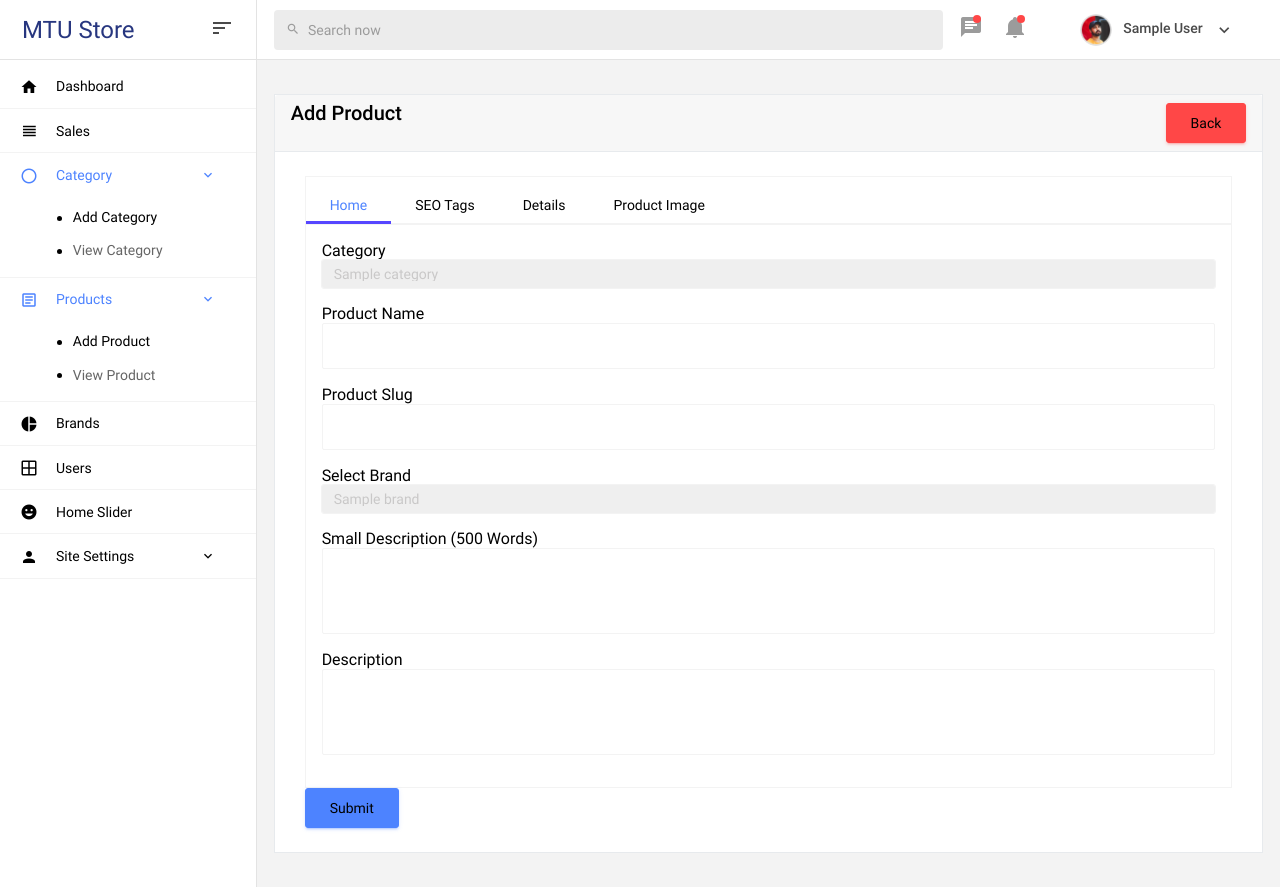
After one commit to hyperk1ll/e-commerce, a Laravel app: page /admin/products/create in a window 1280 px wide. The commit adds this page. Run offline with Laravel 9, Linux system fonts and the light colour scheme; a user stored in the database is signed in; tables that the repository leaves empty hold one stand-in row (values such as "Sample post"); some libraries are stand-ins or nearby versions.

Commit message:
add product w/ multiple images

```diff
--- /dev/null
+++ b/app/Http/Controllers/Admin/ProductController.php
@@ -0,0 +1,67 @@
+<?php
+
+namespace App\Http\Controllers\Admin;
+
+use App\Http\Controllers\Controller;
+use Illuminate\Http\Request;
+use App\Models\Category;
+use App\Models\Brand;
+use App\Http\Requests\ProductFormRequest;
+use Illuminate\Support\Str;
+
+class ProductController extends Controller
+{
+    public function index()
+    {
+        return view('admin.products.index');
+    }
+
+    public function create()
+    {
+        $categories = Category::all();
+        $brands = Brand::all();
+        return view('admin.products.create', compact('categories', 'brands'));
+    }
+
+    public function store(ProductFormRequest $request)
+    {
+        $validateData = $request->validated();
+
+        $category = Category::findOrFail($validateData['category_id']);
+        $product = $category->products()->create([
+            'category_id' => $validateData['category_id'],
+            'name' => $validateData['name'],
+            'slug' => Str::slug($validateData['slug']),
+            'brand' => $validateData['brand'],
+            'small_description' => $validateData['small_description'],
+            'description' => $validateData['description'],
+            'original_price' => $validateData['original_price'],
+            'selling_price' => $validateData['selling_price'],
+            'quantity' => $validateData['quantity'],
+            'trending' => $request->trending == true ? '1':'0',
+            'status' => $request->status == true ? '1':'0',
+            'meta_title' => $validateData['meta_title'],
+            'meta_keyword' => $validateData['meta_keyword'],
+            'meta_description' => $validateData['meta_description'],
+        ]);
+
+        if($request->hasFile('image')) {
+            $uploadPath = 'uploads/products/';
+
+            $i = 1;
+            foreach($request->file('image') as $imageFile) {
+                $extension = $imageFile->getClientOriginalExtension();
+                $filename = time().$i++. '.' . $extension;
+                $imageFile->move($uploadPath, $filename);
+                $finalImagePathName = $uploadPath.$filename;
+
+                $product->productImages()->create([
+                    'product_id' => $product->id,
+                    'image' => $finalImagePathName,
+                ]);
+            }
+        }
+
+        return redirect('/admin/products')->with('message', 'Product Added successfully!');
+    }
+}
--- a/app/Models/Category.php
+++ b/app/Models/Category.php
@@ -21,4 +21,9 @@ class Category extends Model
         'meta_description',
         'status',
     ];
+
+    public function products()
+    {
+        return $this->hasMany(Product::class, 'category_id', 'id');
+    }
 }
--- /dev/null
+++ b/resources/views/admin/products/create.blade.php
@@ -0,0 +1,148 @@
+@extends('layouts.admin')
+
+@section('content')
+
+<div class="row">
+    <div class="col-md-12">
+        <div class="card">
+            <div class="card-header">
+                <h4>Add Product
+                    <a href="{{ url('admin/products/') }}" class="btn btn-danger float-end">Back</a>
+                </h4>
+            </div>
+            <div class="card-body">
+                @if ($errors->any())
+                    <div class="alert alert-warning">
+                        <ul>
+                            @foreach ($errors->all() as $error)
+                                <div>{{ $error }}</div>
+                            @endforeach
+                        </ul>
+                    </div>
+                @endif
+                <form action="{{ url('admin/products') }}" method="POST" enctype="multipart/form-data">
+                    @csrf
+                    <ul class="nav nav-tabs" id="myTab" role="tablist">
+                        <li class="nav-item" role="presentation">
+                            <button class="nav-link active" id="home-tab" data-bs-toggle="tab" data-bs-target="#home-tab-pane" type="button" role="tab" aria-controls="home-tab-pane" aria-selected="true">
+                                Home
+                            </button>
+                        </li>
+                        <li class="nav-item" role="presentation">
+                            <button class="nav-link" id="seotag-tab" data-bs-toggle="tab" data-bs-target="#seotag-tab-pane" type="button" role="tab" aria-controls="seotag-tab-pane" aria-selected="false">
+                                SEO Tags
+                            </button>
+                        </li>
+                        <li class="nav-item" role="presentation">
+                            <button class="nav-link" id="details-tab" data-bs-toggle="tab" data-bs-target="#details-tab-pane" type="button" role="tab" aria-controls="details-tab-pane" aria-selected="false">
+                                Details
+                            </button>
+                        </li>
+                        <li class="nav-item" role="presentation">
+                            <button class="nav-link" id="image-tab" data-bs-toggle="tab" data-bs-target="#image-tab-pane" type="button" role="tab" aria-controls="image-tab-pane" aria-selected="false">
+                                Product Image
+                            </button>
+                        </li>
+                    </ul>
+                    <div class="tab-content" id="myTabContent">
+                        <div class="tab-pane fade border p-3 show active" id="home-tab-pane" role="tabpanel" aria-labelledby="home-tab" tabindex="0">
+                            <div class="mb-3">
+                                <label>Category</label>
+                                <select name="category_id" class="form-control">
+                                    @foreach ($categories as $category)
+                                        <option value="{{ $category->id }}">{{ $category->name }}</option>
+                                    @endforeach
+                                </select>
+                            </div>
+                            <div class="mb-3">
+                                <label>Product Name</label>
+                                <input type="text" name="name" class="form-control">
+                            </div>
+                            <div class="mb-3">
+                                <label>Product Slug</label>
+                                <input type="text" name="slug" class="form-control">
+                            </div>
+                            <div class="mb-3">
+                                <label>Select Brand</label>
+                                <select name="brand" class="form-control">
+                                    @foreach ($brands as $brand)
+                                        <option value="{{ $brand->id }}">{{ $brand->name }}</option>
+                                    @endforeach
+                                </select>
+                            </div>
+                            <div class="mb-3">
+                                <label>Small Description (500 Words)</label>
+                                <textarea name="small_description" class="form-control" rows="4"></textarea>
+                            </div>
+                            <div class="mb-3">
+                                <label>Description</label>
+                                <textarea name="description" class="form-control" rows="4"></textarea>
+                            </div>
+                        </div>
+                        <div class="tab-pane fade border p-3" id="seotag-tab-pane" role="tabpanel" aria-labelledby="seotag-tab" tabindex="0">
+                            <div class="mb-3">
+                                <label>Meta Title</label>
+                                <input type="text" name="meta_title" class="form-control">
+                            </div>
+                            <div class="mb-3">
+                                <label>Meta Description</label>
+                                <textarea name="meta_description" class="form-control" rows="4"></textarea>
+                            </div>
+                            <div class="mb-3">
+                                <label>Meta Keyword</label>
+                                <textarea name="meta_keyword" class="form-control" rows="4"></textarea>
+                            </div>
+                        </div>
+                        <div class="tab-pane fade border p-3" id="details-tab-pane" role="tabpanel" aria-labelledby="details-tab" tabindex="0">
+                            <div class="row">
+                                <div class="col-md-4">
+                                    <div class="mb-3">
+                                        <label>Original Price</label>
+                                        <input type="text" name="original_price" class="form-control">
+                                    </div>
+                                </div>
+                                <div class="col-md-4">
+                                    <div class="mb-3">
+                                        <label>Selling Price</label>
+                                        <input type="text" name="selling_price" class="form-control">
+                                    </div>
+                                </div>
+                                <div class="col-md-4">
+                                    <div class="mb-3">
+                                        <label>Quantity</label>
+                                        <input type="number" name="quantity" class="form-control">
+                                    </div>
+                                </div>
+                                <div class="col-md-4">
+                                    <div class="mb-3">
+                                        <label>Trending</label>
+                                        <input type="checkbox" name="trending" style="width: 50px; height: 50px;">
+                                    </div>
+                                </div>
+                                <div class="col-md-4">
+                                    <div class="mb-3">
+                                        <label>Status</label>
+                                        <input type="checkbox" name="status" style="width: 50px; height: 50px;">
+                                    </div>
+                                </div>
+
+                            </div>
+                        </div>
+                        <div class="tab-pane fade border p-3" id="image-tab-pane" role="tabpanel" aria-labelledby="image-tab" tabindex="0">
+                            <div class="mb-3">
+                                <label> Upload Product Image</label>
+                                <input type="file" name="image[]" multiple class="form-control">
+                            </div>
+                        </div>
+                    </div>
+                    <div>
+                        <button type="submit" class="btn btn-primary">Submit</button>
+                    </div>
+                </form>
+            </div>
+        </div>
+    </div>
+</div>
+
+
+@endsection
--- a/resources/views/layouts/inc/admin/sidebar.blade.php
+++ b/resources/views/layouts/inc/admin/sidebar.blade.php
@@ -20,8 +20,8 @@
         </a>
         <div class="collapse" id="ui-category">
           <ul class="nav flex-column sub-menu">
+            <li class="nav-item"> <a class="nav-link" href="{{ url('admin/category/create') }}">Add Category</a></li>
             <li class="nav-item"> <a class="nav-link" href="{{ url('admin/category') }}">View Category</a></li>
-            <li class="nav-item"> <a class="nav-link" href="{{ url('admin/category/create') }}">Add Category</a></li>
           </ul>
         </div>
       </li>
@@ -33,8 +33,8 @@
         </a>
         <div class="collapse" id="ui-products">
           <ul class="nav flex-column sub-menu">
-            <li class="nav-item"> <a class="nav-link" href="pages/ui-features/buttons.html">Buttons</a></li>
-            <li class="nav-item"> <a class="nav-link" href="pages/ui-features/typography.html">Typography</a></li>
+            <li class="nav-item"> <a class="nav-link" href="{{ url('admin/products/create') }}">Add Product</a></li>
+            <li class="nav-item"> <a class="nav-link" href="{{ url('admin/products/') }}">View Product</a></li>
           </ul>
         </div>
       </li>
--- a/routes/web.php
+++ b/routes/web.php
@@ -36,6 +36,12 @@ Route::prefix('admin')->middleware(['auth','isAdmin'])->group (function () {
         Route::put('/category/{category}', 'update');
     });
 
+    Route::controller(App\Http\Controllers\Admin\ProductController::class)->group(function () {
+        Route::get('/products', 'index');
+        Route::get('/products/create', 'create');
+        Route::post('/products', 'store');
+    });
+
     Route::get('/brands', App\Http\Livewire\Admin\Brand\Index::class);
 
 });
```
Also changed, not shown: app/Http/Requests/ProductFormRequest.php (added, +91 -0 lines), app/Models/Product.php (added, +36 -0 lines), app/Models/ProductImage.php (added, +18 -0 lines), resources/views/admin/products/index.blade.php (added, +26 -0 lines), database/migrations/2023_01_16_151435_create_products_table.php (added), database/migrations/2023_01_16_152403_create_products_images_table.php (added), public/uploads/category/1673523505.png (deleted), public/uploads/category/1673899027.png (added), public/uploads/category/1673899080.png (added), public/uploads/category/1673899130.png (added), public/uploads/products/1673900840.jpg (added), public/uploads/products/16739011251.jpg (added), public/uploads/products/16739011252.png (added), 2 other files.
